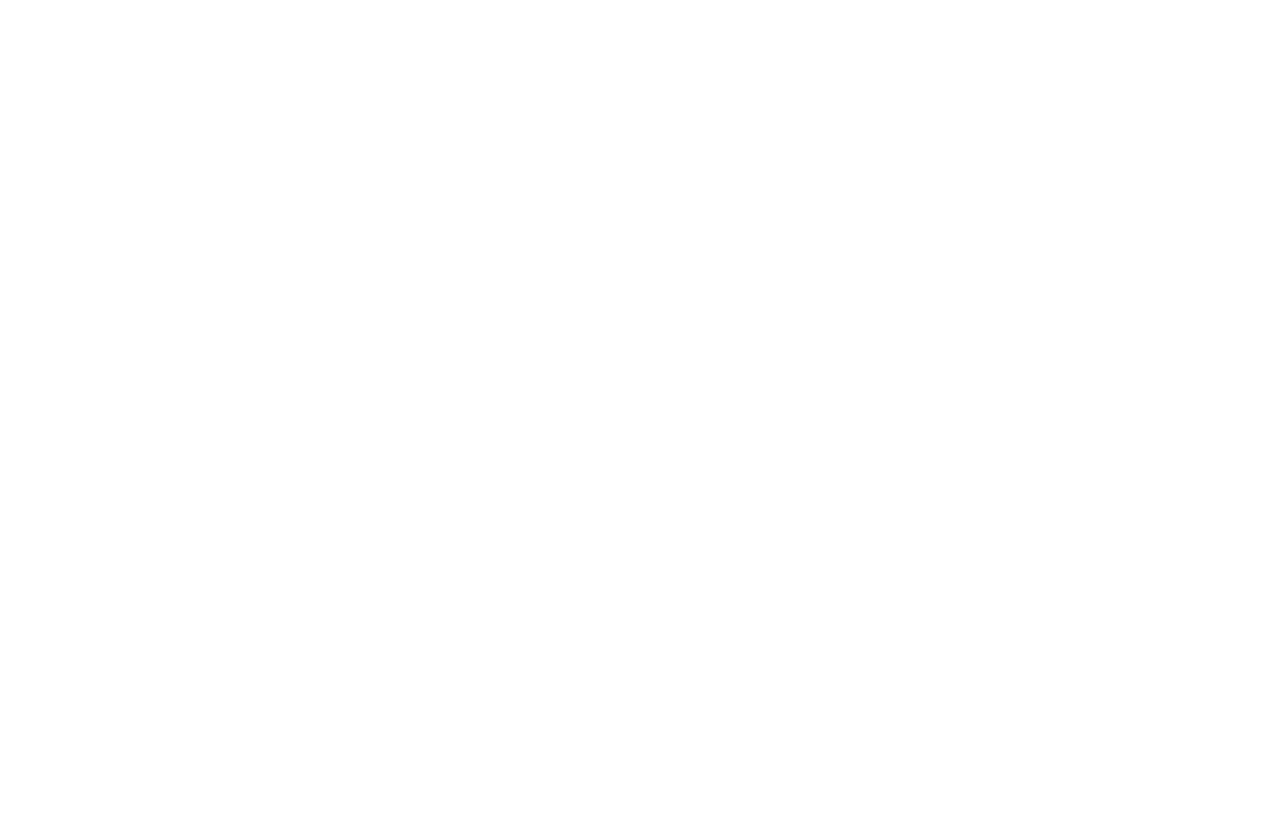
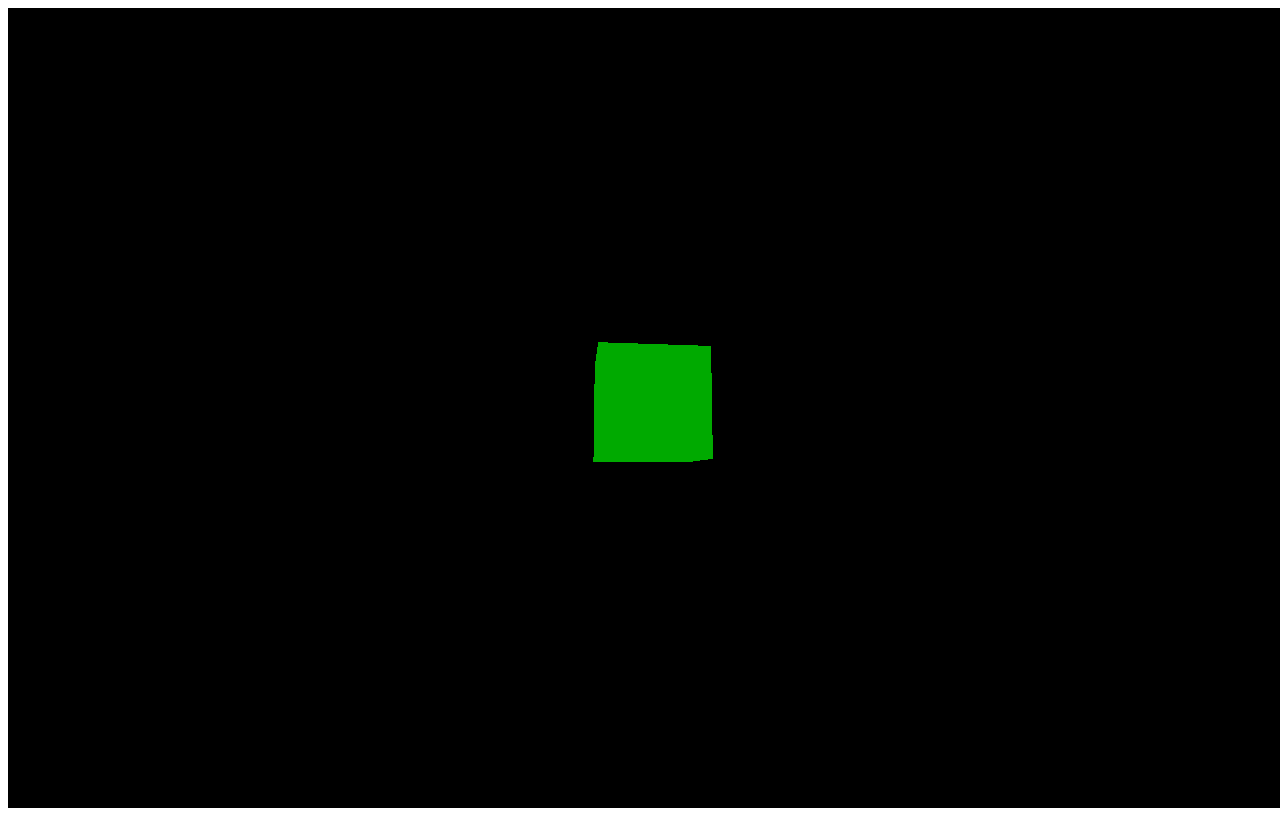
Before and after one commit to jirihnidek/threejs-example, a plain HTML site: page index.html in a window 1280 px wide. Drawn offline with Linux system fonts and the light colour scheme.

Commit message:
Added rotating cube.

```diff
--- a/index.html
+++ b/index.html
@@ -1,11 +1,38 @@
 <!DOCTYPE html>
 <html>
 	<head>
+		<meta http-equiv="Content-Type" content="text/html; charset=utf-8">
 		<title>My first Three.js app</title>
 		<style>canvas { width: 100%; height: 100% }</style>
 	</head>
 	<body>
 		<script src="js/three.min.js"></script>
-		<script> // Our Javascript will go here. </script>
+		<script>
+			var scene = new THREE.Scene();
+
+			var camera = new THREE.PerspectiveCamera( 75, window.innerWidth / window.innerHeight, 0.1, 1000 );
+			camera.position.z = 5;
+
+			var renderer = new THREE.WebGLRenderer();
+			renderer.setSize( window.innerWidth, window.innerHeight );
+			document.body.appendChild( renderer.domElement );
+
+			var geometry = new THREE.BoxGeometry( 1, 1, 1 );
+			var material = new THREE.MeshBasicMaterial( { color: 0x00aa00 } );
+			var cube = new THREE.Mesh( geometry, material );
+
+			scene.add( cube );
+
+			function render() {
+				requestAnimationFrame(render);
+
+				cube.rotation.x += 0.01;
+				cube.rotation.y += 0.01;
+
+				renderer.render(scene, camera);
+			}
+
+			render();
+		</script>
 	</body>
 </html>
```
